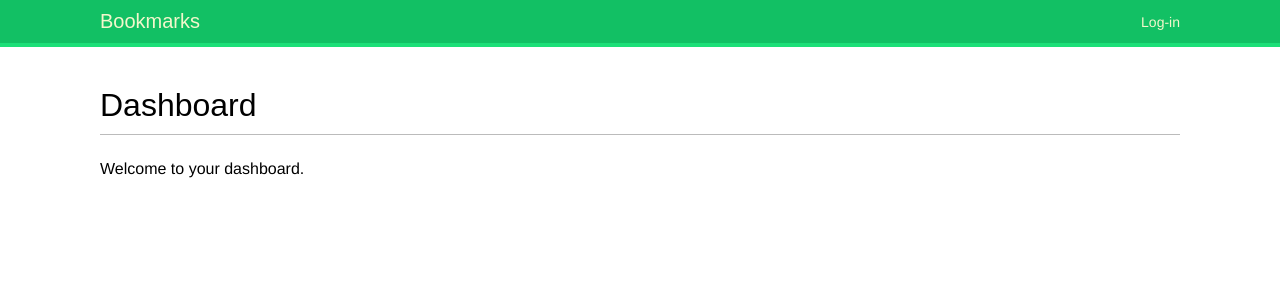
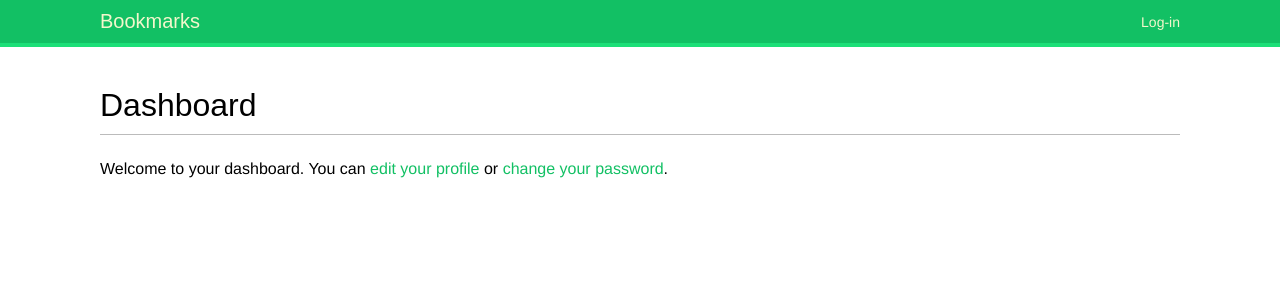
Before and after one commit to cookArehere/Bookmarks, a Django app: page /account/ in a window 1280 px wide. Shown: the top 307 px of the page. Run offline with Django 4.2, Linux system fonts and the light colour scheme; some web fonts are replaced.

Commit message:
add link for edit profile info and change passrod in dashboard.html

```diff
--- a/account/templates/account/dashboard.html
+++ b/account/templates/account/dashboard.html
@@ -4,5 +4,7 @@
 
 {% block content %}
     <h1>Dashboard</h1>
-    <p>Welcome to your dashboard.</p>
+    <p>Welcome to your dashboard. You can <a href="{% url 'edit' %}">edit your profile</a> or
+        <a href="{% url 'password_change' %}">change your password</a>.
+    </p>
 {% endblock %}
```
